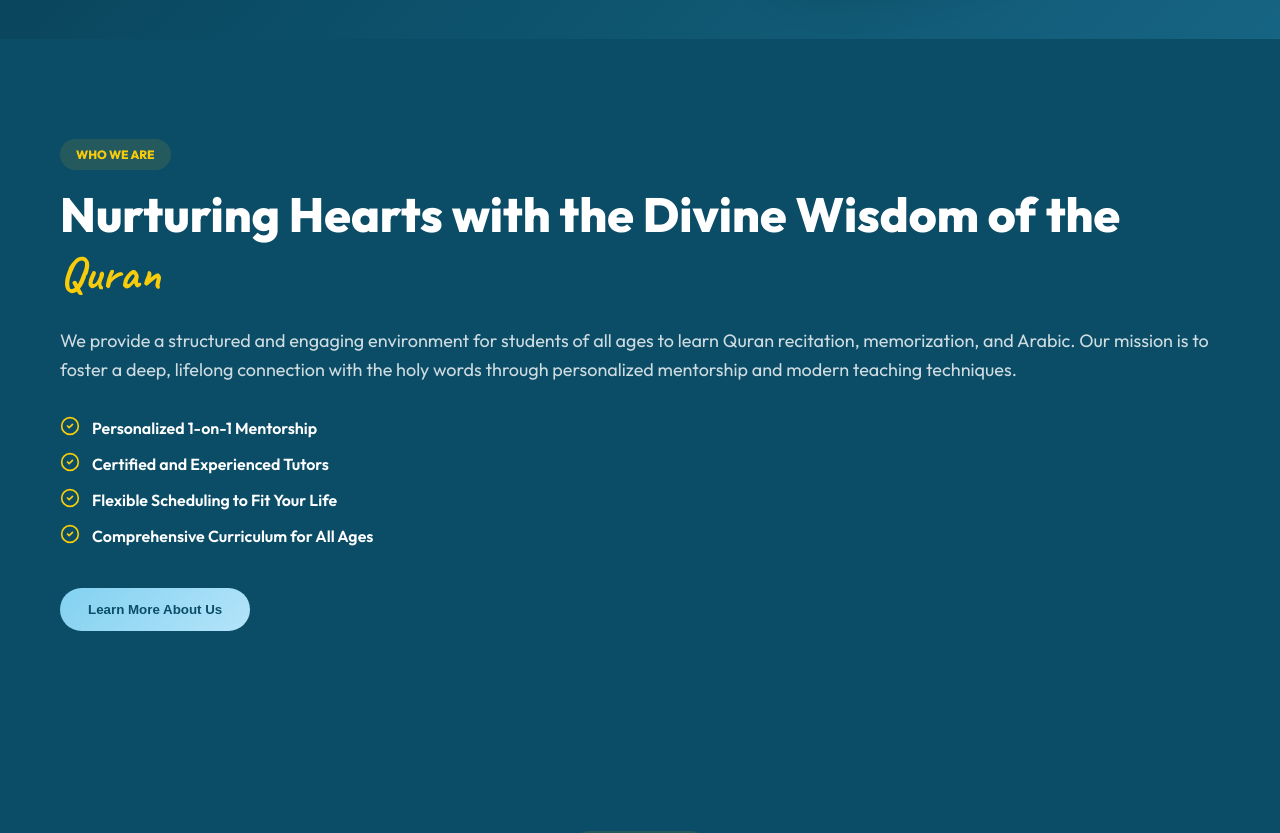
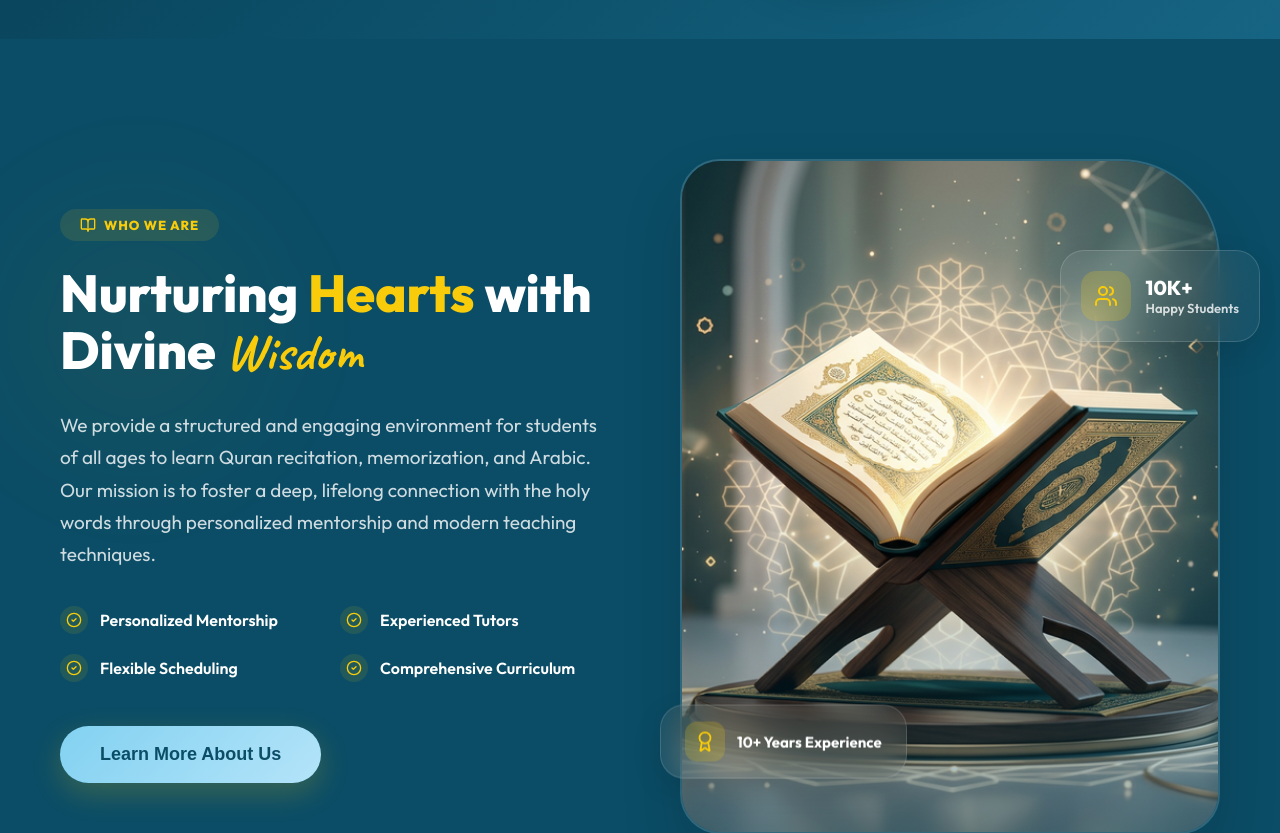
Before and after one commit to paravathsinan/zeequeplus-frontend, a Next.js app: page / in a window 1280 px wide. Shown: the part 760-1593 px from the top of the page. Built offline with nearby package versions, Linux system fonts and the light colour scheme.

Commit message:
login button added

```diff
--- a/src/components/Hero.tsx
+++ b/src/components/Hero.tsx
@@ -154,17 +154,7 @@ export default function Hero() {
               </div>
             </motion.div>
 
-            {/* Decorative Arrow */}
-            <div className="decorative-arrow" style={{
-              position: 'absolute',
-              top: '40%',
-              right: '10%',
-              zIndex: 0
-            }}>
-              <svg width="100" height="150" viewBox="0 0 100 150" fill="none" xmlns="http://www.w3.org/2000/svg">
-                <path d="M10 140C10 140 50 100 80 50M80 50L60 60M80 50L90 70" stroke="var(--accent)" strokeWidth="4" strokeLinecap="round" strokeLinejoin="round" />
-              </svg>
-            </div>
+
           </motion.div>
         </div>
       </div>
@@ -194,7 +184,7 @@ export default function Hero() {
             max-width: 500px;
             margin: 0 auto;
           }
-          .glass-card, .decorative-arrow {
+          .glass-card {
             display: none !important;
           }
         }
--- a/src/components/Intro.tsx
+++ b/src/components/Intro.tsx
@@ -1,61 +1,79 @@
 "use client";
 
+import Image from "next/image";
 import { motion } from "framer-motion";
-import { CheckCircle2 } from 'lucide-react';
+import { CheckCircle2, Users, Award, BookOpen } from 'lucide-react';
 
 export default function Intro() {
   return (
     <section className="intro" style={{
-      padding: '100px 0',
+      padding: '120px 0',
       backgroundColor: 'var(--bg-page)',
+      position: 'relative',
       overflow: 'hidden'
     }}>
-      <div className="container">
+      {/* Decorative background elements */}
+      <div style={{
+        position: 'absolute',
+        top: '10%',
+        left: '-5%',
+        width: '400px',
+        height: '400px',
+        background: 'radial-gradient(circle, rgba(var(--accent-rgb), 0.05) 0%, transparent 70%)',
+        borderRadius: '50%',
+        filter: 'blur(40px)',
+        zIndex: 0
+      }} />
+
+      <div className="container" style={{ position: 'relative', zIndex: 1 }}>
         <div className="intro-grid" style={{
           display: 'grid',
-          gridTemplateColumns: '1fr',
-          gap: '60px',
+          gridTemplateColumns: '1fr 1fr',
+          gap: '80px',
           alignItems: 'center'
         }}>
-
-
-          {/* Right Side: Content */}
+          {/* Left Side: Content */}
           <motion.div
-            initial={{ opacity: 0, x: 50 }}
+            initial={{ opacity: 0, x: -50 }}
             whileInView={{ opacity: 1, x: 0 }}
             viewport={{ once: true }}
             transition={{ duration: 0.8 }}
             className="intro-content"
           >
             <div style={{
-              padding: '8px 16px',
+              padding: '8px 20px',
               backgroundColor: 'rgba(var(--accent-rgb), 0.1)',
               borderRadius: '100px',
               color: 'var(--accent)',
-              fontSize: '12px',
+              fontSize: '13px',
               fontWeight: 800,
-              display: 'inline-block',
-              marginBottom: '16px'
+              display: 'inline-flex',
+              alignItems: 'center',
+              gap: '8px',
+              marginBottom: '24px',
+              letterSpacing: '1px'
             }}>
+              <BookOpen size={16} />
               WHO WE ARE
             </div>
 
             <h2 style={{
-              fontSize: '48px',
+              fontSize: '52px',
               fontWeight: 800,
               color: 'var(--text-primary)',
-              lineHeight: 1.2,
-              marginBottom: '24px',
+              lineHeight: 1.1,
+              marginBottom: '28px',
               fontFamily: 'var(--font-heading)'
             }}>
-              Nurturing Hearts with the Divine Wisdom of the <span className="handwritten">Quran</span>
+              Nurturing <span style={{ color: 'var(--accent)' }}>Hearts</span> with Divine <span className="handwritten">Wisdom</span>
             </h2>
 
             <p style={{
-              fontSize: '18px',
+              fontSize: '19px',
               color: 'var(--text-secondary)',
-              lineHeight: 1.6,
-              marginBottom: '32px'
+              lineHeight: 1.7,
+              marginBottom: '36px',
+              fontWeight: 400
             }}>
               We provide a structured and engaging environment for students of all ages
               to learn Quran recitation, memorization, and Arabic. Our mission is to
@@ -63,57 +81,204 @@ export default function Intro() {
               personalized mentorship and modern teaching techniques.
             </p>
 
-            <ul style={{ marginBottom: '40px' }} className="intro-list">
+            <div className="intro-list" style={{
+              display: 'grid',
+              gridTemplateColumns: '1fr 1fr',
+              gap: '20px',
+              marginBottom: '44px'
+            }}>
               {[
-                "Personalized 1-on-1 Mentorship",
-                "Certified and Experienced Tutors",
-                "Flexible Scheduling to Fit Your Life",
-                "Comprehensive Curriculum for All Ages"
+                "Personalized Mentorship",
+                "Experienced Tutors",
+                "Flexible Scheduling",
+                "Comprehensive Curriculum"
               ].map((item, idx) => (
-                <li key={idx} style={{
+                <motion.div
+                  key={idx}
+                  initial={{ opacity: 0, y: 10 }}
+                  whileInView={{ opacity: 1, y: 0 }}
+                  viewport={{ once: true }}
+                  transition={{ delay: 0.1 * idx }}
+                  style={{
                     display: 'flex',
                     alignItems: 'center',
                     gap: '12px',
-                  marginBottom: '12px',
                     color: 'var(--text-primary)',
-                  fontWeight: 600
+                    fontWeight: 600,
+                    fontSize: '16px'
+                  }}
+                >
+                  <div style={{
+                    width: '28px',
+                    height: '28px',
+                    borderRadius: '50%',
+                    backgroundColor: 'rgba(var(--accent-rgb), 0.1)',
+                    display: 'flex',
+                    alignItems: 'center',
+                    justifyContent: 'center',
+                    color: 'var(--accent)',
+                    flexShrink: 0
                   }}>
-                  <div style={{ color: 'var(--accent)' }}>
-                    <CheckCircle2 size={20} />
+                    <CheckCircle2 size={16} />
                   </div>
                   {item}
-                </li>
+                </motion.div>
               ))}
-            </ul>
+            </div>
 
-            <button className="btn btn-primary" style={{ padding: '14px 28px', borderRadius: '100px' }}>
+            <button className="btn btn-primary" style={{ padding: '18px 40px', borderRadius: '100px', fontSize: '18px', boxShadow: '0 10px 30px rgba(var(--accent-rgb), 0.2)' }}>
               Learn More About Us
             </button>
+          </motion.div>
+
+          {/* Right Side: Visuals */}
+          <motion.div
+            initial={{ opacity: 0, scale: 0.9 }}
+            whileInView={{ opacity: 1, scale: 1 }}
+            viewport={{ once: true }}
+            transition={{ duration: 0.8 }}
+            className="intro-visual"
+            style={{ position: 'relative' }}
+          >
+            <div style={{
+              position: 'relative',
+              width: '100%',
+              aspectRatio: '4/5',
+              borderRadius: '40px 100px 40px 40px',
+              overflow: 'hidden',
+              boxShadow: '0 30px 60px rgba(0,0,0,0.15)',
+              border: '2px solid var(--glass-border)'
+            }}>
+              <Image
+                src="/images/intro-img.png"
+                alt="Who We Are - ZeeQue Plus"
+                fill
+                style={{ objectFit: 'cover' }}
+              />
+              <div style={{
+                position: 'absolute',
+                inset: 0,
+                background: 'linear-gradient(to top, rgba(11, 77, 102, 0.4), transparent 50%)'
+              }} />
+            </div>
+
+            {/* Floating Stats Card */}
+            <motion.div
+              animate={{ y: [0, -15, 0] }}
+              transition={{ duration: 4, repeat: Infinity, ease: "easeInOut" }}
+              className="glass-card"
+              style={{
+                position: 'absolute',
+                top: '15%',
+                right: '-40px',
+                padding: '20px',
+                borderRadius: '24px',
+                display: 'flex',
+                alignItems: 'center',
+                gap: '15px',
+                zIndex: 2,
+                backgroundColor: 'var(--card-bg)',
+                backdropFilter: 'blur(20px)',
+                border: '1px solid var(--glass-border)'
+              }}
+            >
+              <div style={{
+                width: '50px',
+                height: '50px',
+                borderRadius: '15px',
+                backgroundColor: 'rgba(var(--accent-rgb), 0.2)',
+                display: 'flex',
+                alignItems: 'center',
+                justifyContent: 'center',
+                color: 'var(--accent)'
+              }}>
+                <Users size={24} />
+              </div>
+              <div>
+                <div style={{ fontSize: '20px', fontWeight: 800, color: 'var(--text-primary)' }}>10K+</div>
+                <div style={{ fontSize: '13px', fontWeight: 600, color: 'var(--text-secondary)' }}>Happy Students</div>
+              </div>
+            </motion.div>
+
+            {/* Floating Experience Card */}
+            <motion.div
+              animate={{ y: [0, 15, 0] }}
+              transition={{ duration: 5, repeat: Infinity, ease: "easeInOut" }}
+              className="glass-card"
+              style={{
+                position: 'absolute',
+                bottom: '10%',
+                left: '-20px',
+                padding: '16px 24px',
+                borderRadius: '24px',
+                display: 'flex',
+                alignItems: 'center',
+                gap: '12px',
+                zIndex: 2,
+                backgroundColor: 'var(--card-bg)',
+                backdropFilter: 'blur(20px)',
+                border: '1px solid var(--glass-border)'
+              }}
+            >
+              <div style={{
+                width: '40px',
+                height: '40px',
+                borderRadius: '12px',
+                backgroundColor: 'rgba(var(--accent-rgb), 0.2)',
+                display: 'flex',
+                alignItems: 'center',
+                justifyContent: 'center',
+                color: 'var(--accent)'
+              }}>
+                <Award size={22} />
+              </div>
+              <div style={{ fontSize: '15px', fontWeight: 700, color: 'var(--text-primary)' }}>10+ Years Experience</div>
+            </motion.div>
           </motion.div>
         </div>
       </div>
 
       <style jsx>{`
+        @media (max-width: 1100px) {
+          .intro-grid {
+            gap: 40px !important;
+          }
+          h2 {
+            fontSize: 42px !important;
+          }
+        }
         @media (max-width: 992px) {
+          .intro {
+            padding: 80px 0 !important;
+          }
           .intro-grid {
             grid-template-columns: 1fr !important;
-            gap: 60px !important;
+            text-align: center;
+          }
+          .intro-visual {
+            max-width: 500px;
+            margin: 0 auto 60px;
           }
           .intro-content {
-            text-align: center;
+            display: flex;
+            flex-direction: column;
+            align-items: center;
           }
           .intro-list {
-            display: inline-block;
-            text-align: left;
+            justify-items: center;
+            max-width: 600px;
+          }
+          .glass-card {
+            display: none !important;
           }
         }
         @media (max-width: 576px) {
           h2 {
-            font-size: 32px !important;
+            font-size: 36px !important;
           }
-          .intro-badge {
-            transform: scale(0.8);
-            right: 0 !important;
+          .intro-list {
+            grid-template-columns: 1fr !important;
+            gap: 16px !important;
           }
         }
       `}</style>
```
Also changed, not shown: src/components/Audience.tsx (+76 -43 lines), src/components/Navbar.tsx (+50 -1 lines). Lines whose indentation alone changed are shown as unchanged.
